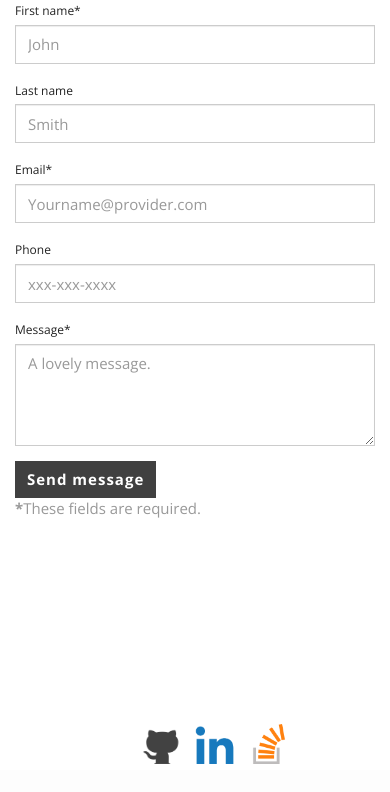
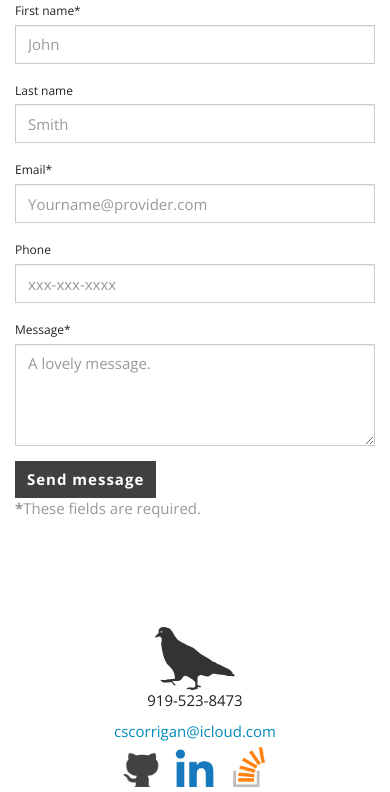
Before and after one commit to ChloeCacola/Bootstrap-Portfolio, a PHP site: page /contact.html in a window 390 px wide. Shown: the part 330-1122 px from the top of the page. Before the commit the page ends 1094 px from the top, so only its background shows below. Run offline with PHP 8.4, Linux system fonts and the light colour scheme.

Commit message:
adjusting contact page info & adding direct contact

```diff
--- a/assets/css/style.css
+++ b/assets/css/style.css
@@ -51,6 +51,10 @@ h3 {
 
 .connectcenter {
 	margin-left: 40px;
+}
+
+#socialMediaPosition {
+	margin-top: 25%;
 }
 
 #project1 {
--- a/contact.html
+++ b/contact.html
@@ -101,6 +101,17 @@
 					</form>
 
 			</div>
+			<center><div class="col-sm-3 col-sm-offset-1" id="socialMediaPosition">
+			<div id="directContact">
+				<img src="assets/images/pigeon.svg" heigh="80" width="80">
+				<p id="number">919-523-8473</p>
+				<a href='mailto:cscorrigan@icloud.com?Subject=Interest%20to%20Hire'>cscorrigan@icloud.com</a>
+			</div>
+			 <a href="https://github.com/ChloeCacola"><img src="assets/images/GITHUB.png" height="50" width="50" class="social" alt="ChloeCacola Github"></a>
+			 <a href="https://www.linkedin.com/in/chloe-corrigan-743a064a"><img src="assets/images/LINKEDIN.png" height="50" width="50" class="social" alt="Chloe Corrigan Linkedin"></a>
+			 <a href="http://stackexchange.com/users/9481143/chloe-corrigan"><img src="assets/images/STACKOVERFLOW.png" height="50" width="50" class="social" alt="Chloe Corrigan Stack Overflow"></a>
+
+			</div></center>
 
 
 
@@ -113,20 +124,6 @@
 
 
 
-		<div class="row">
-			<div class="col-sm-4"></div>
-
-			<div class="col-sm-4">
-				<br /><br /><br /><br /><br /><br /><br /><br /><br />
-				<center><div class = "connectcenter">
-				    <a href="https://github.com/ChloeCacola"><img src="assets/images/GITHUB.png" height="50" width="50" class="social" alt="ChloeCacola Github"></a>
-				    <a href="https://www.linkedin.com/in/chloe-corrigan-743a064a"><img src="assets/images/LINKEDIN.png" height="50" width="50" class="social" alt="Chloe Corrigan Linkedin"></a>
-				    <a href="http://stackexchange.com/users/9481143/chloe-corrigan"><img src="assets/images/STACKOVERFLOW.png" height="50" width="50" class="social" alt="Chloe Corrigan Stack Overflow"></a>
-				  <!--   <h3>Connect</h3> -->
-				</div></center>
-			</div>
-
-			<div class="col-sm-4"></div>
 		</div> <!-- social media row end -->
 	</div> <!-- container 1 end -->
 
```
Also changed, not shown: assets/images/pigeon.svg (added).
